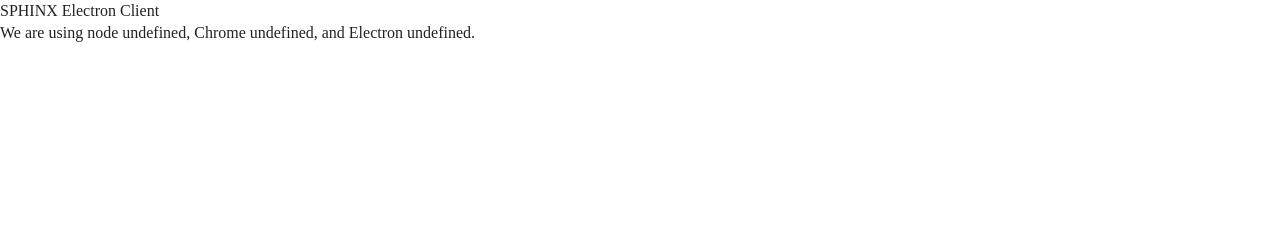
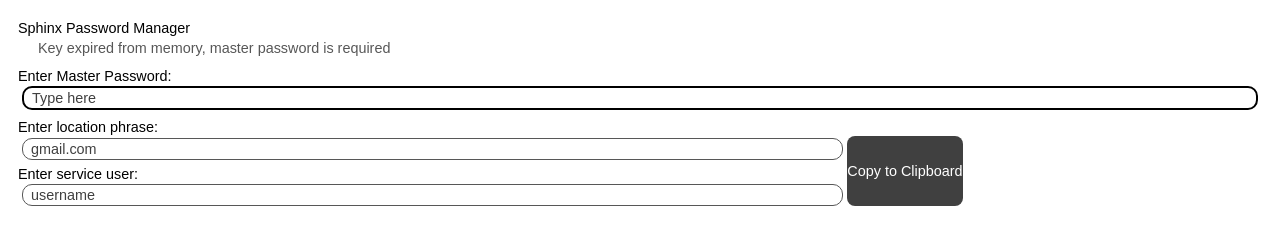
Before and after one commit to pricechrispy/oopass-client-electron, an Electron app: page index.html in a window 1280 px wide. Drawn offline with Linux system fonts and the light colour scheme.

Commit message:
setup initial layout for main form

```diff
--- a/app.js
+++ b/app.js
@@ -8,8 +8,8 @@
 let win = null;
 
 let browser_window_properties = {
-    width: 1280,
-    height: 720,
+    width: 320,
+    height: 240,
     frame: true,
     resizable: false,
     maximizable: false,
--- a/css/main.css
+++ b/css/main.css
@@ -91,20 +91,100 @@
    Author's custom styles
    ========================================================================== */
 
+html, body {
+    overflow: hidden;
+}
 
+.theme-wrapper {
+    padding: 18px 18px;
+    font-size: 0.9em;
+    font-family: arial, helvetica, sans-serif;
+    user-select: none;
+}
 
+.theme-wrapper span {
+    color: #000000;
+}
 
+.theme-wrapper .notice {
+    padding: 0px 20px;
+}
 
+.theme-wrapper .notice span {
+    color: #575757;
+}
 
+.theme-wrapper .text {
+    box-sizing: border-box;
+    background-color: #FFFFFF;
+    color: #000000;
+    border: 1px solid #575757;
+    border-radius: 10px;
+    width: 100%;
+    padding: 2px 8px;
+}
 
+.theme-wrapper .text::placeholder {
+    color: #000000;
+}
 
+.theme-wrapper .take-action {
+    background-color: #404040;
+    border: none;
+    border-radius: 8px;
+    text-align: center;
+}
 
+.theme-wrapper .take-action span {
+    color: #FFFFFF;
+}
 
+.main .take-action {
+    display: table-cell;
+    vertical-align: middle;
+    height: 70px;
+}
 
+.spacer-point25em {
+    height: 0.25em;
+}
 
+.text-parent {
+    padding: 0px 4px;
+}
 
+.master-password {
+    padding: 0.5em 0em;
+}
 
+.master-password .text {
+    border: 2px solid #000000;
+}
 
+.master-password .text::placeholder {
+    color: #404040;
+}
+
+.flex-row {
+    display: flex;
+    flex-direction: row;
+}
+
+.main .flex-row {
+    align-items: flex-end;
+}
+
+.main .flex-row .text::placeholder {
+    color: #404040;
+}
+
+.main .flex-row .panel-left {
+    flex: 2;
+}
+
+.main .flex-row .panel-right {
+    flex: 1;
+}
 
  /* ==========================================================================
    Helper classes
--- a/index.html
+++ b/index.html
@@ -12,13 +12,47 @@
         <meta name="theme-color" content="#fafafa">
     </head>
     <body>
-        <span>SPHINX Electron Client</span>
-        <br>
-        <span id="version_info">
-            We are using node <script>document.write(process.versions.node)</script>,
-            Chrome <script>document.write(process.versions.chrome)</script>,
-            and Electron <script>document.write(process.versions.electron)</script>.
-        </span>
+        <div class="theme-wrapper main">
+            <div>
+                <span>Sphinx Password Manager</span>
+            </div>
+            <div class="notice">
+                <span>Key expired from memory, master password is required</span>
+            </div>
+
+            <div class="master-password">
+                <div>
+                    <label for="master-password"><span>Enter Master Password:</span></label>
+                </div>
+                <div class="text-parent">
+                    <input class="text" id="master-password" type="text" name="master-password" value="" placeholder="Type here" />
+                </div>
+            </div>
+
+            <div class="flex-row">
+                <div class="panel-left">
+                    <div>
+                        <label for="auth-domain"><span>Enter location phrase:</span></label>
+                    </div>
+                    <div class="text-parent">
+                        <input class="text" id="auth-domain" type="text" name="auth-domain" value="" placeholder="gmail.com" />
+                    </div>
+
+                    <div class="spacer-point25em"></div>
+
+                    <div>
+                        <label for="auth-user"><span>Enter service user:</span></label>
+                    </div>
+                    <div class="text-parent">
+                        <input class="text" id="auth-user" type="text" name="auth-user" value="" placeholder="username" />
+                    </div>
+                </div>
+
+                <div class="panel-right">
+                    <div class="take-action" id="copy-clipboard"><span>Copy to Clipboard</span></div>
+                </div>
+            </div>
+        </div>
 
         <script src="js/vendor/jquery-3.3.1.min.js"></script>
         <script src="js/main.js"></script>
--- a/js/main.js
+++ b/js/main.js
@@ -0,0 +1,4 @@
+
+let _node_version = process.versions.node;
+let _chrome_version = process.versions.chrome;
+let _electron_version = process.versions.electron;
```
